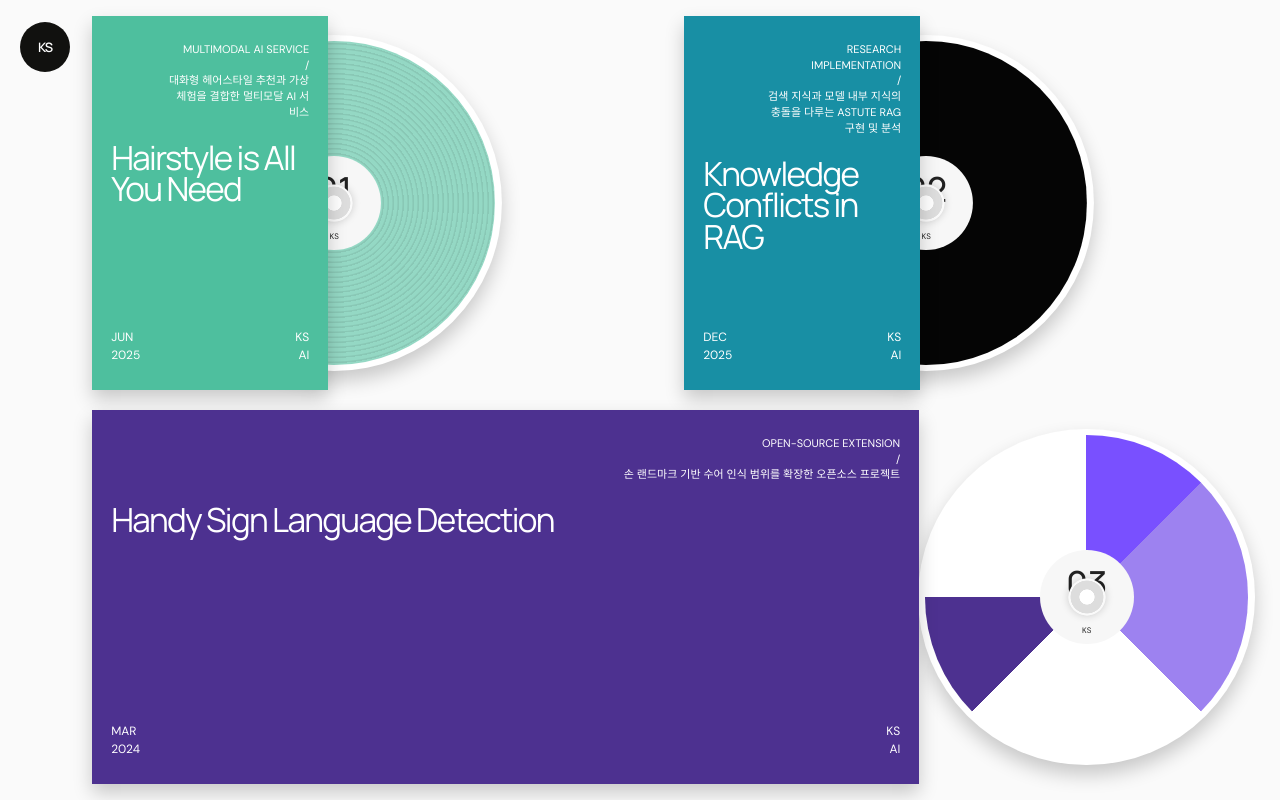
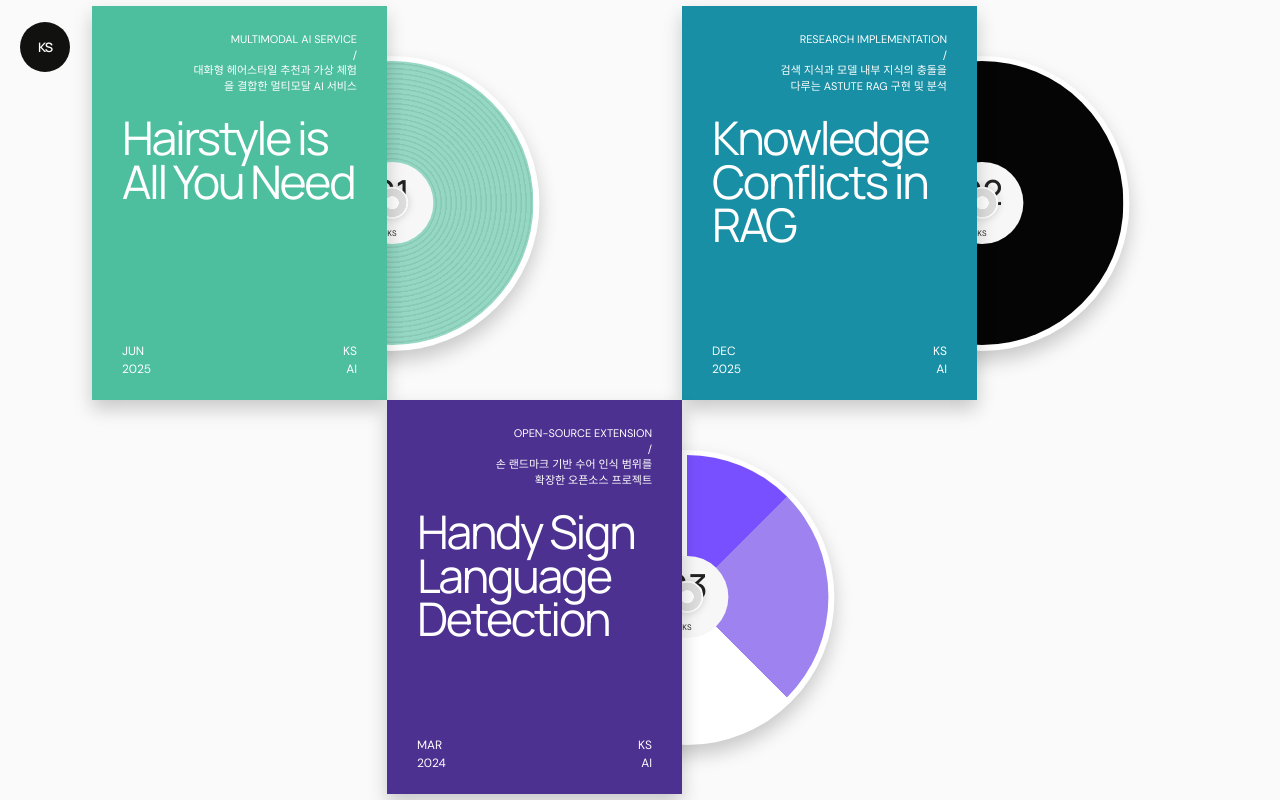
Before and after one commit to kimsehan11/kimsehan11.github.io, a Next.js app: page /project in a window 1280 px wide. Built offline with nearby package versions, Linux system fonts and the light colour scheme.

Commit message:
Restore original album layout without Text-to-SQL

```diff
--- a/app/globals.css
+++ b/app/globals.css
@@ -78,20 +78,20 @@ button { font:inherit; }
 .info-grid small,.next-hero small{font-size:9px;letter-spacing:.18em}.info-grid h2{margin:60px 0 14px;font:500 27px Manrope,sans-serif;letter-spacing:-.04em}.info-grid p{font-size:13px;line-height:1.65;color:#666}.info-grid a{display:inline-block;margin-top:20px;border-bottom:1px solid}
 .next-page{background:#11110f;color:#f5f4ef}.next-page .info-index{color:#aaa}.next-hero{margin-top:8vh}.next-hero h1{margin:22px 0;font:500 clamp(100px,17vw,260px)/.72 Manrope,sans-serif;letter-spacing:-.09em;color:#d9ff48}.next-hero p{max-width:530px;margin-left:auto;color:#aaa;line-height:1.8}.query-flow{display:flex;align-items:center;justify-content:space-between;margin-top:9vh;padding-top:24px;border-top:1px solid #444;font-size:11px;letter-spacing:.16em}.query-flow i{font-style:normal;color:#d9ff48}
 
-.album-page{position:relative;height:100dvh;max-height:100dvh;background:#fafafa;padding:16px 24px 16px 92px;display:flex;align-items:center;overflow-x:hidden;overflow-y:auto;scroll-behavior:smooth;scrollbar-width:none}
+.album-page{position:relative;height:100dvh;max-height:100dvh;background:#fafafa;padding:6px 0 6px 92px;overflow-x:auto;overflow-y:hidden;scroll-behavior:smooth;scrollbar-width:none}
 .album-page::-webkit-scrollbar{display:none}
 .album-ks{top:22px;left:20px;background:#11110f;color:white}
 .album-logo{position:fixed;z-index:30;left:24px;top:30px;width:32px;height:28px;display:flex;align-items:center;gap:1px}
 .album-logo i{width:10px;aspect-ratio:1;background:#8c8c8c;transform:rotate(60deg)}.album-logo i:nth-child(2){transform:rotate(0deg)}
-.album-grid{display:grid;grid-template-columns:repeat(2,minmax(0,1fr));grid-template-rows:repeat(2,minmax(0,1fr));gap:20px;width:100%;height:calc(100dvh - 32px);min-height:640px;margin:0}
-.album-item{position:relative;min-width:0;min-height:0;z-index:1}
-.album-item>a{display:grid;grid-template-columns:1fr .5fr;height:100%}
-
-
-.album-card{position:relative;z-index:3;min-height:0;padding:clamp(16px,2vw,28px) clamp(14px,1.5vw,24px);color:white;display:flex;flex-direction:column;box-shadow:0 9px 18px rgba(0,0,0,.2)}
+.album-grid{display:grid;grid-template-columns:repeat(5,calc((100vw - 100px)/4));grid-template-rows:repeat(2,minmax(0,1fr));width:max-content;height:calc(100dvh - 12px);max-height:calc(100dvh - 12px);margin:0}
+.album-item{position:relative;grid-column:span 2;min-width:0;z-index:1}
+.album-item>a,.album-item-next{display:grid;grid-template-columns:1fr 1fr;height:100%}
+.album-item-3{grid-column:2/span 2}
+.album-item-next{grid-column:4/span 2}
+.album-card{position:relative;z-index:3;min-height:0;padding:clamp(17px,3.2vh,32px) 30px clamp(16px,2.7vh,27px);color:white;display:flex;flex-direction:column;box-shadow:0 9px 18px rgba(0,0,0,.2)}
 .album-item-1 .album-card{background:#4ebf9e}.album-item-2 .album-card{background:#188fa4}.album-item-3 .album-card{background:#4d3190}.album-item-next .album-card{height:100%;background:#777}
 .album-role{align-self:flex-end;display:flex;flex-direction:column;align-items:flex-end;max-width:72%;font-size:11px;line-height:1.45;text-align:right}
-.album-card h2{margin:clamp(12px,2.6vh,26px) 0 0;font:400 clamp(24px,2.6vw,48px)/.94 Manrope,sans-serif;letter-spacing:-.05em}
+.album-card h2{margin:clamp(12px,2.6vh,26px) 0 0;font:400 clamp(27px,5.8vh,62px)/.94 Manrope,sans-serif;letter-spacing:-.05em}
 .album-foot{margin-top:auto;display:flex;justify-content:space-between;align-items:end;font-size:12px;line-height:1.5}.album-foot span:last-child{text-align:right}
 .album-disc{position:relative;z-index:1;width:100%;max-height:96%;aspect-ratio:1;border-radius:50%;align-self:center;margin-left:-1px;background:#fff;box-shadow:0 10px 19px rgba(0,0,0,.2);transform:translateX(-48%);transition:transform .75s cubic-bezier(.16,.8,.2,1);cursor:pointer}
 .disc-grooves{position:absolute;inset:2%;border-radius:50%;background:repeating-radial-gradient(circle,transparent 0 3px,rgba(0,0,0,.075) 4px 5px)}
@@ -102,10 +102,6 @@ button { font:inherit; }
 .album-item-3 .album-disc:hover{transform:translateX(0) rotate(-75deg)}
 .album-item-next{position:relative;display:grid}.album-item-next .album-card{position:relative;z-index:3;height:100%}.album-item-next .album-disc{display:block;position:relative;right:auto;top:auto;height:auto;width:100%}
 .sql-disc .disc-grooves{background-color:#e7e7e7}.sql-disc .disc-label{background:#d9ff48}.sql-disc .disc-label b{font-size:2vw}
-
-
-
-@media(min-width:761px){.album-item-3{grid-column:1/-1}.album-item-3>a{grid-template-columns:minmax(0,1fr) min(40%,calc((100dvh - 52px)*.45))}.album-item-3 .album-disc{transform:translateX(0)}.album-disc{width:auto;height:90%;max-width:100%;max-height:100%;justify-self:start}.album-item-3 .album-card h2{max-width:680px}.album-page{align-items:flex-start}}
 
 .project-modal-page{position:relative;min-height:100svh;padding:6vh 10vw;background:#fff;overflow:hidden}
 .modal-02,.modal-03{background:#fff}
@@ -204,10 +200,8 @@ button { font:inherit; }
 @media(max-width:760px){
   .mark{top:18px;left:18px}.intro-copy{left:22px;right:22px}.intro h1{font-size:52px}.intro-index{left:22px}
   .aurora{width:100vw;right:-40vw}.shell{padding:22px}.main-grid{grid-template-columns:1fr;padding:18vh 0 4vh}.orbit{width:82vw;margin:30px auto 0}.main-title h1{font-size:56px}
-  .album-page{display:block;height:auto;max-height:none;min-height:100svh;padding:78px 12px 40px;overflow:visible}.album-grid{display:flex;width:auto;height:auto;min-height:0;max-height:none;flex-direction:column;gap:18px}.album-item{width:100%;height:auto}.album-item>a,.album-item-next{display:grid;grid-template-columns:1.12fr .88fr;min-height:310px}.album-card{padding:22px 18px}.album-card h2{font-size:31px}.album-role{font-size:8px}.album-foot{font-size:9px}.album-disc{width:118%;max-height:none;margin-left:-18%;transform:translateX(-45%)}.album-disc:hover,.album-item-3 .album-disc:hover{transform:translateX(-8%) rotate(70deg)}.disc-label b{font-size:24px}.album-item-next .album-card{height:auto}.album-item-next .album-disc{display:block;position:relative;right:auto;top:auto;height:auto;width:118%}.album-ks{position:absolute;top:16px;left:16px}.album-logo{position:absolute;top:18px;left:18px}
-
-
-.project-modal-page{padding:52px 12px}.modal-close{top:8px;right:10px}.sheet-meta{grid-template-columns:1fr 1fr}.sheet-meta span:nth-child(2){display:none}.sheet-title{padding:50px 24px 35px}.sheet-title h1{font-size:54px}.sheet-visual{grid-template-columns:1fr;padding:35px 24px}.sheet-orbit{width:76vw}.sheet-content{grid-template-columns:1fr;padding:50px 24px;gap:35px}.project-section{padding:45px 24px}.project-section-grid,.project-section--results .project-section-grid,.project-section--flow .project-section-grid{grid-template-columns:1fr;gap:38px}.project-section--flow .project-section-copy{position:static}.project-section-images,.project-section--results .project-section-images{grid-template-columns:1fr}.project-section--results .project-section-images figure{grid-column:1;grid-row:auto}.project-section-images figure:last-child,.project-section-images figure:nth-child(n+4){grid-column:1}.code-flow-branches{grid-template-columns:1fr}.code-flow-node--branch{min-height:auto}.sheet-tags{padding:0 24px 45px}.sheet-github,.sheet-presentation{padding:22px 24px}
+  .album-page{height:auto;max-height:none;min-height:100svh;padding:78px 12px 40px;overflow:visible}.album-grid{display:flex;width:auto;height:auto;max-height:none;flex-direction:column;gap:18px}.album-item{width:100%;height:auto}.album-item>a,.album-item-next{display:grid;grid-template-columns:1.12fr .88fr;min-height:310px}.album-card{padding:22px 18px}.album-card h2{font-size:31px}.album-role{font-size:8px}.album-foot{font-size:9px}.album-disc{width:118%;max-height:none;margin-left:-18%;transform:translateX(-45%)}.album-disc:hover,.album-item-3 .album-disc:hover{transform:translateX(-8%) rotate(70deg)}.disc-label b{font-size:24px}.album-item-next .album-card{height:auto}.album-item-next .album-disc{display:block;position:relative;right:auto;top:auto;height:auto;width:118%}.album-ks{position:absolute;top:16px;left:16px}.album-logo{position:absolute;top:18px;left:18px}
+  .project-modal-page{padding:52px 12px}.modal-close{top:8px;right:10px}.sheet-meta{grid-template-columns:1fr 1fr}.sheet-meta span:nth-child(2){display:none}.sheet-title{padding:50px 24px 35px}.sheet-title h1{font-size:54px}.sheet-visual{grid-template-columns:1fr;padding:35px 24px}.sheet-orbit{width:76vw}.sheet-content{grid-template-columns:1fr;padding:50px 24px;gap:35px}.project-section{padding:45px 24px}.project-section-grid,.project-section--results .project-section-grid,.project-section--flow .project-section-grid{grid-template-columns:1fr;gap:38px}.project-section--flow .project-section-copy{position:static}.project-section-images,.project-section--results .project-section-images{grid-template-columns:1fr}.project-section--results .project-section-images figure{grid-column:1;grid-row:auto}.project-section-images figure:last-child,.project-section-images figure:nth-child(n+4){grid-column:1}.code-flow-branches{grid-template-columns:1fr}.code-flow-node--branch{min-height:auto}.sheet-tags{padding:0 24px 45px}.sheet-github,.sheet-presentation{padding:22px 24px}
   .info-page{padding:110px 22px 50px}.info-hero{grid-template-columns:1fr;gap:35px}.info-hero h1{font-size:76px}.info-grid{grid-template-columns:1fr}.info-grid article{min-height:220px;border-right:0;border-bottom:1px solid var(--line)}.next-hero h1{font-size:100px}.query-flow{font-size:8px}
   .resume-page{padding:0 22px 40px}.resume-hero{min-height:auto;padding:105px 0 80px}.resume-hero h1{font-size:65px}.resume-portrait{width:200px;margin-top:32px}.resume-intro{margin-top:32px;font-size:15px}.resume-section{grid-template-columns:1fr;gap:45px;padding:55px 0}.resume-list article{grid-template-columns:1fr;gap:15px}.resume-list h3{font-size:23px}.resume-skills{grid-template-columns:1fr}.resume-skills>div{min-height:170px}.resume-skills p{margin-top:45px}.resume-footer{gap:25px;font-size:8px}
 }
--- a/app/project/page.tsx
+++ b/app/project/page.tsx
@@ -1,12 +1,28 @@
+"use client";
+
 import Link from "next/link";
-
+import { useEffect, useRef } from "react";
 import { projects } from "../data/projects";
 
 const months = ["JUN", "DEC", "MAR"];
 
 export default function ProjectPage() {
+  const pageRef = useRef<HTMLElement>(null);
+
+  useEffect(() => {
+    const page = pageRef.current;
+    if (!page) return;
+    const moveSideways = (event: WheelEvent) => {
+      if (window.matchMedia("(max-width: 760px)").matches) return;
+      event.preventDefault();
+      page.scrollLeft += event.deltaY + event.deltaX;
+    };
+    page.addEventListener("wheel", moveSideways, { passive: false });
+    return () => page.removeEventListener("wheel", moveSideways);
+  }, []);
+
   return (
-    <main className="album-page">
+    <main className="album-page" ref={pageRef}>
       <Link className="mark mark-light album-ks" href="/main" aria-label="메인으로 돌아가기">KS</Link>
       <section className="album-grid">
         {projects.map((project, index) => (
```
